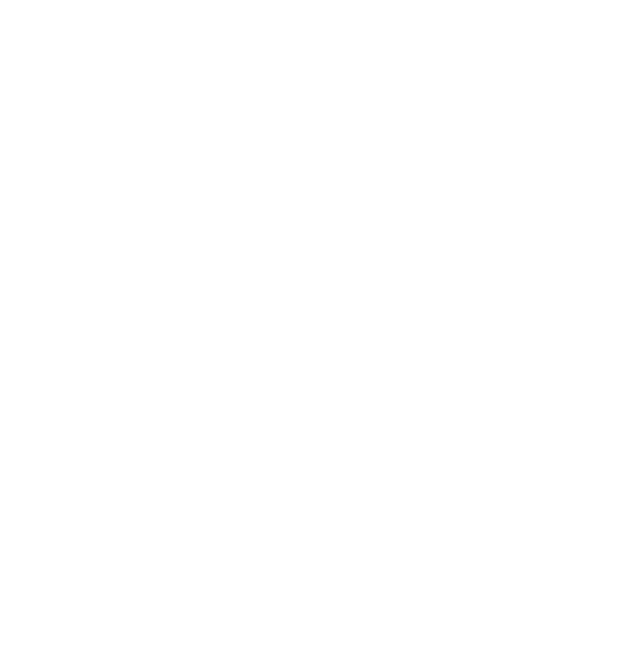
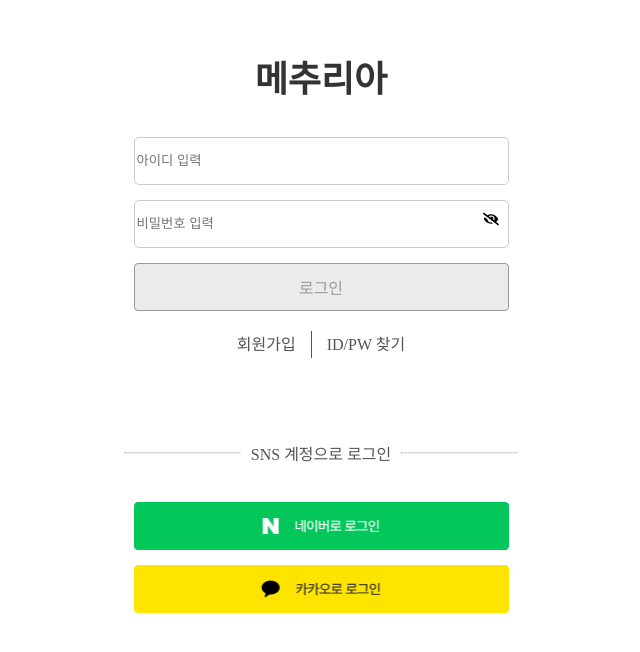
Before and after one commit to quailss/Mechulia-Front, a React (Create React App) app: page /login in a window 1280 px wide. Before the commit this address had no page. Shown: the part 120-772 px from the top of the page, without its empty margins (319-959 px from the left). Built offline with nearby package versions, Linux system fonts and the light colour scheme; a web font is replaced by a local one.

Commit message:
[FEAT]로그인 페이지

```diff
--- a/src/AppRouter.tsx
+++ b/src/AppRouter.tsx
@@ -1,11 +1,13 @@
 import React from "react";
 import { Routes, Route } from "react-router-dom";
 import Main from "./main";
+import Login from "./login";
 
 function AppRouter() {
     return (
         <Routes>
             <Route path="/" element={<Main />} />
+            <Route path="/login" element={<Login />} />
         </Routes>
     );
 }
--- a/src/components/nav.tsx
+++ b/src/components/nav.tsx
@@ -19,7 +19,7 @@
                 </div>
             ) : (
                 <div>
-                    <Link to="/" className="login">로그인</Link>
+                    <Link to="/login" className="login">로그인</Link>
                     <Link to="/" className="membership">회원가입</Link>
                 </div>
             )}
--- /dev/null
+++ b/src/login.tsx
@@ -0,0 +1,99 @@
+import React, {useState} from "react";
+import "./styles/login.css";
+import { FaEye, FaEyeSlash } from 'react-icons/fa';
+import NaverLogin from "./images/naverLogin.png";
+import KakaoLogin from "./images/kakaoLogin.png";
+import { Link } from "react-router-dom";
+
+
+const Login: React.FC = () => {
+
+    //카카오, 네이버 로그인
+    const KAKAO_AUTH_URL = "http://localhost:8080/oauth2/authorization/kakao";
+    const NAVER_AUTH_URL = "http://localhost:8080/oauth2/authorization/naver";
+
+    const handleKakaoLogin = () => {
+        window.location.href = KAKAO_AUTH_URL;
+    };
+
+    const handleNaverLogin = () => {
+        window.location.href = NAVER_AUTH_URL;
+    };
+
+    // 아이디, 비밀번호 상태 저장
+    const [username, setUsername] = useState('');
+    const [password, setPassword] = useState('');
+    const [showPassword, setShowPassword] = useState(false);
+
+    // 입력 필드의 값이 변경될 때 호출되는 함수
+    const handleUsernameChange = (e: React.ChangeEvent<HTMLInputElement>) => {
+        setUsername(e.target.value);
+    };
+
+    const handlePasswordChange = (e: React.ChangeEvent<HTMLInputElement>) => {
+        setPassword(e.target.value);
+    };
+
+    // 비밀번호 표시/숨기기 토글 핸들러
+    const togglePasswordVisibility = () => {
+        setShowPassword(!showPassword);
+    };
+
+    const isFormValid = username.length > 0 && password.length > 0;
+
+    return(
+        <div className="page-container">
+            <div className="login-page">
+                <h2 className="title">메추리아</h2>
+                <div className="login-container">
+                    <input type="text" id="username" name="username" className="input-id" required placeholder="아이디 입력" value={username} onChange={handleUsernameChange} />
+                    <div style={{ position: 'relative', display: 'inline-block' }}>
+                    <input
+                        type={showPassword ? 'text' : 'password'} // 비밀번호 표시 상태에 따라 타입 변경
+                        id="password"
+                        name="password"
+                        className="input-password"
+                        required
+                        placeholder="비밀번호 입력"
+                        value={password}
+                        onChange={handlePasswordChange}
+                        style={{ paddingRight: '30px' }}
+                    />
+                    <span
+                        onClick={togglePasswordVisibility}
+                        style={{
+                            position: 'absolute',
+                            right: '10px',
+                            top: '50%',
+                            transform: 'translateY(-50%)',
+                            cursor: 'pointer',
+                        }}
+                    >
+                        {showPassword ? <FaEye /> : <FaEyeSlash />}
+                    </span>
+                    </div>
+                    <button className={`login-button ${isFormValid ? 'active' : ''}`} disabled={!isFormValid}>로그인</button>
+                </div>
+                <div className="management-container">
+                    <Link to="#" className="register">회원가입</Link>
+                    <Link to="#" className="find">ID/PW 찾기</Link>
+                </div>
+                <div className="division">
+                    <hr className="line line-left" />
+                    <p className="social-login">SNS 계정으로 로그인</p>
+                    <hr className="line line-right" />
+                </div>
+                <div className="separator">
+                    <button className="naver-login" onClick={handleNaverLogin}>
+                        <img className="naverLogin" src={NaverLogin} alt="네이버 로그인" />
+                    </button>
+                    <button className="kakao-login" onClick={handleKakaoLogin}>
+                        <img className="kakaoLogin" src={KakaoLogin} alt="카카오 로그인" />
+                    </button>
+                </div>
+            </div>
+        </div>
+    );
+};
+
+export default Login;
--- /dev/null
+++ b/src/styles/login.css
@@ -0,0 +1,122 @@
+.page-container {
+    display: flex;
+    justify-content: center;
+    align-items: center;
+}
+
+.login-page {
+    display: flex;
+    flex-direction: column;
+    justify-content: center;
+    align-items: center;
+    padding: 20px;
+    max-width: 500px;
+}
+
+.title{
+    font-size: 36px;
+    color: #333333;
+    font-weight: bold !important;
+}
+
+.login-container {
+    display: flex;
+    flex-direction: column;
+    align-items: center;
+    gap: 10px;
+}
+
+.input-id, .input-password {
+    width: 375px;
+    height: 48px;
+    margin-top: 5px;
+    border: 1px solid #ccc;
+    border-radius: 5px;
+    box-sizing: border-box;
+}
+
+.login-button {
+    width: 375px;
+    margin-top: 5px;
+    height: 48px;
+    background: #EBEBEB;
+    border-radius: 4px;
+    border: 1px solid #999999;
+    cursor: not-allowed;
+    color: #999999;
+    padding: 10px 20px;
+    font-size: 16px;
+    transition: background-color 0.3s ease;
+}
+
+/*로그인 버튼 활성화*/
+.login-button.active {
+    background-color: #2D2D2D;
+    color: white;
+    cursor: pointer;
+    border: none;
+}
+
+.management-container{
+    align-items: center;
+    text-align: center;
+    margin-top: 20px;
+}
+
+.register, .find {
+    font-weight: 400;
+    font-size: 16px;
+    color: #555555;
+    text-decoration: none;
+    padding: 5px 15px;
+}
+
+.register {
+    border-right: 1px solid #555555;
+}
+
+.division {
+    margin-top: 70px;
+    display: flex;
+    justify-content: center;
+    align-items: center;
+}
+
+.line {
+    border-top: 1px solid #D9D9D9;
+    width: 115px;
+}
+
+.line-left{
+    margin-right: 10px;
+}
+
+.line-right{
+    margin-left: 10px;
+}
+
+.social-login{
+    color: #555555;
+}
+
+
+.separator {
+    display: flex;
+    align-items: center;
+    text-align: center;
+    margin: 20px 0;
+    flex-direction: column;
+    gap: 10px;
+    margin-top: 20px;
+}
+
+.naver-login, .kakao-login{
+    background-color: transparent;
+    border: none;
+}
+
+.naverLogin, .kakaoLogin{
+    width: 375px;
+    height: 48px;
+    cursor: pointer;
+}
```
Also changed, not shown: src/images/kakaoLogin.png (added), src/images/naverLogin.png (added).
